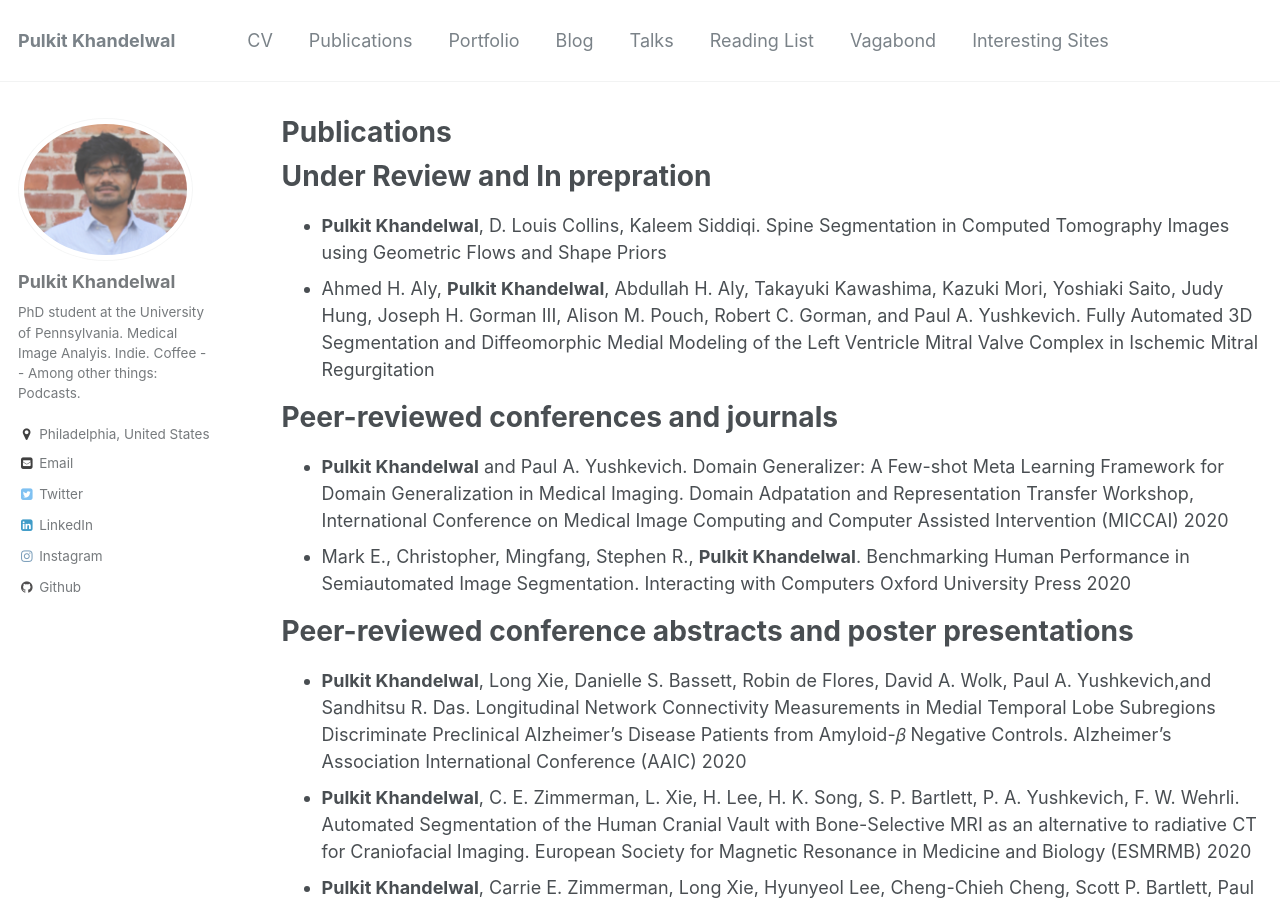
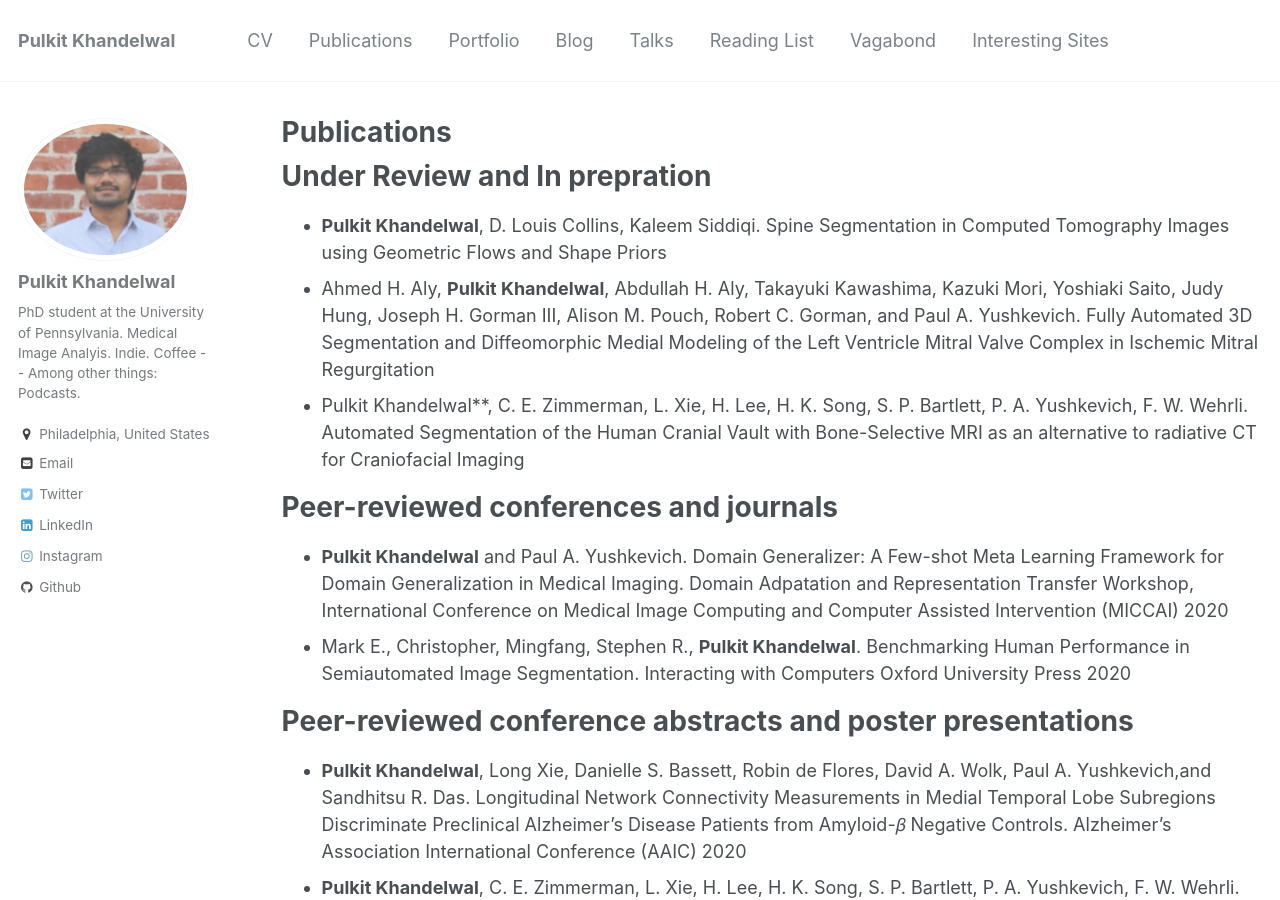
Before and after one commit to Pulkit-Khandelwal/pulkit-khandelwal.github.io, a Jekyll site: the page built from _pages/publications.md, in a window 1280 px wide and 900 px high. Built offline with Jekyll 4.4.1, drawn with Linux system fonts in a browser that asks for light colours.

Commit message:
Update publications.md

```diff
--- a/_pages/publications.md
+++ b/_pages/publications.md
@@ -13,6 +13,9 @@ using Geometric Flows and Shape Priors
 Judy Hung, Joseph H. Gorman III, Alison M. Pouch, Robert C. Gorman, and Paul A. Yushkevich. Fully
 Automated 3D Segmentation and Diffeomorphic Medial Modeling of the Left Ventricle Mitral Valve Complex
 in Ischemic Mitral Regurgitation
+* Pulkit Khandelwal**, C. E. Zimmerman, L. Xie, H. Lee, H. K. Song, S. P. Bartlett, P. A. Yushkevich, F. W.
+Wehrli. Automated Segmentation of the Human Cranial Vault with Bone-Selective MRI as an alternative to
+radiative CT for Craniofacial Imaging
 
 **Peer-reviewed conferences and journals**
 ======
```
